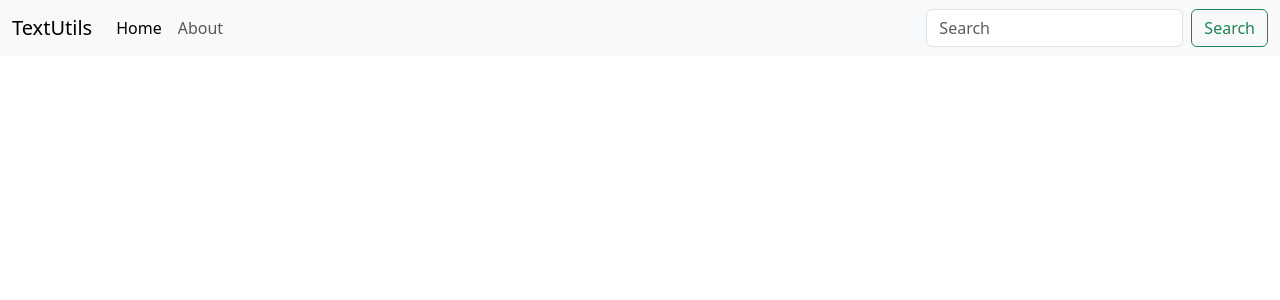
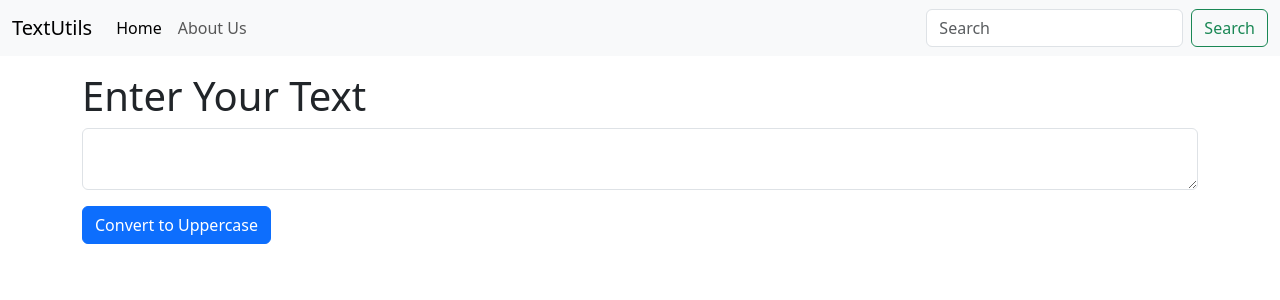
Before and after one commit to DEV-NISHANT-HERE/textutils, a React (Create React App) app: page / in a window 1280 px wide. Shown: the top 300 px of the page. Built offline with nearby package versions, Linux system fonts and the light colour scheme.

Commit message:
Working on Textform.js

```diff
--- a/src/App.js
+++ b/src/App.js
@@ -1,33 +1,18 @@
 //import logo from './logo.svg';
-import './App.css';
+// import './App.css';
+import Navbar from './Components/Navbar';
+import Textform from './Components/Textform';
+
 
 function App() {
   return (
     <>
-      <nav className="navbar navbar-expand-lg bg-body-tertiary">
-  <div className="container-fluid">
-    <a className="navbar-brand" href="/">TextUtils</a>
-    <button className="navbar-toggler" type="button" data-bs-toggle="collapse" data-bs-target="#navbarSupportedContent" aria-controls="navbarSupportedContent" aria-expanded="false" aria-label="Toggle navigation">
-      <span className="navbar-toggler-icon"></span>
-    </button>
-    <div className="collapse navbar-collapse" id="navbarSupportedContent">
-      <ul className="navbar-nav me-auto mb-2 mb-lg-0">
-        <li className="nav-item">
-          <a className="nav-link active" aria-current="page" href="/">Home</a>
-        </li>
-        <li className="nav-item">
-          <a className="nav-link" href="/">About</a>
-        </li>
-
-      </ul>
-      <form className="d-flex" role="search">
-        <input className="form-control me-2" type="search" placeholder="Search" aria-label="Search"/>
-        <button className="btn btn-outline-success" type="submit">Search</button>
-      </form>
-    </div>
-  </div>
-</nav>
-
+      {/* <Navbar title="TextUtils" aboutText ="About TextUtils" /> */}
+      {/* <Navbar/> */}
+      <Navbar title = "TextUtils" />
+      <div className="container my-3">
+      <Textform  Heading= "Enter Your Text" />
+      </div>
     </>
   );
 }
--- /dev/null
+++ b/src/Components/Navbar.js
@@ -0,0 +1,43 @@
+import React from 'react'
+import PropTypes from 'prop-types'
+
+
+export default function Navbar(tullu) {
+  return (
+
+    <nav className="navbar navbar-expand-lg bg-body-tertiary">
+  <div className="container-fluid">
+    <a className="navbar-brand" href="/">{tullu.title}</a>
+    <button className="navbar-toggler" type="button" data-bs-toggle="collapse" data-bs-target="#navbarSupportedContent" aria-controls="navbarSupportedContent" aria-expanded="false" aria-label="Toggle navigation">
+      <span className="navbar-toggler-icon"></span>
+    </button>
+    <div className="collapse navbar-collapse" id="navbarSupportedContent">
+      <ul className="navbar-nav me-auto mb-2 mb-lg-0">
+        <li className="nav-item">
+          <a className="nav-link active" aria-current="page" href="/">Home</a>
+        </li>
+        <li className="nav-item">
+          <a className="nav-link" href="/">{tullu.aboutText}</a>
+        </li>
+
+      </ul>
+      <form className="d-flex" role="search">
+        <input className="form-control me-2" type="search" placeholder="Search" aria-label="Search"/>
+        <button className="btn btn-outline-success" type="submit">Search</button>
+      </form>
+    </div>
+  </div>
+</nav>
+
+  )
+}
+
+Navbar.prototype = {
+    title :PropTypes.string.isRequired,
+    aboutText : PropTypes.string.isRequired
+}
+
+Navbar.defaultProps = {
+    title:"Add Title Here",
+    aboutText: "About Us"
+}
--- /dev/null
+++ b/src/Components/Textform.js
@@ -0,0 +1,20 @@
+import React from 'react'
+
+export default function Textform(props) {
+  return (
+    <form>
+        <h1>{props.Heading}</h1>
+    <div className="mb-3">
+      {/* <label htmlFor="myBox" className="form-label">Email address</label> */}
+      <textarea type="text" className="form-control" id="myBox" aria-describedby="emailHelp" />
+      {/* <div id="emailHelp" className="form-text">We'll never share your email with anyone else.</div> */}
+    </div>
+
+    <button type="submit" className="btn btn-primary">Convert to Uppercase</button>
+  </form>
+  )
+}
+
+Textform.defaultProps = {
+    Heading: "Enter Text Below"
+}
--- /dev/null
+++ b/src/module2.mjs
@@ -0,0 +1,4 @@
+import tullu, {a,c,d} from "./module1.mjs"
+
+console.log(tullu)
+console.log(a)
```
Also changed, not shown: src/module1.mjs (added, +10 -0 lines).
